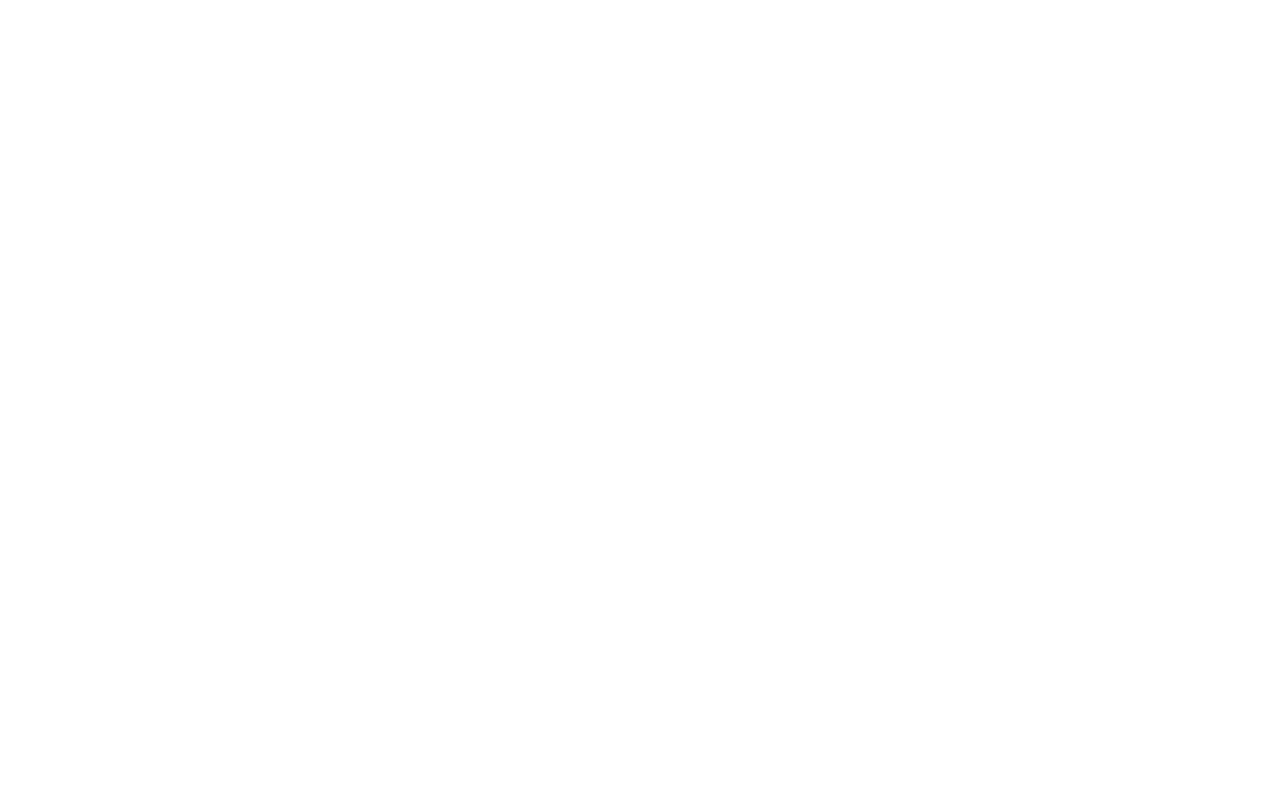
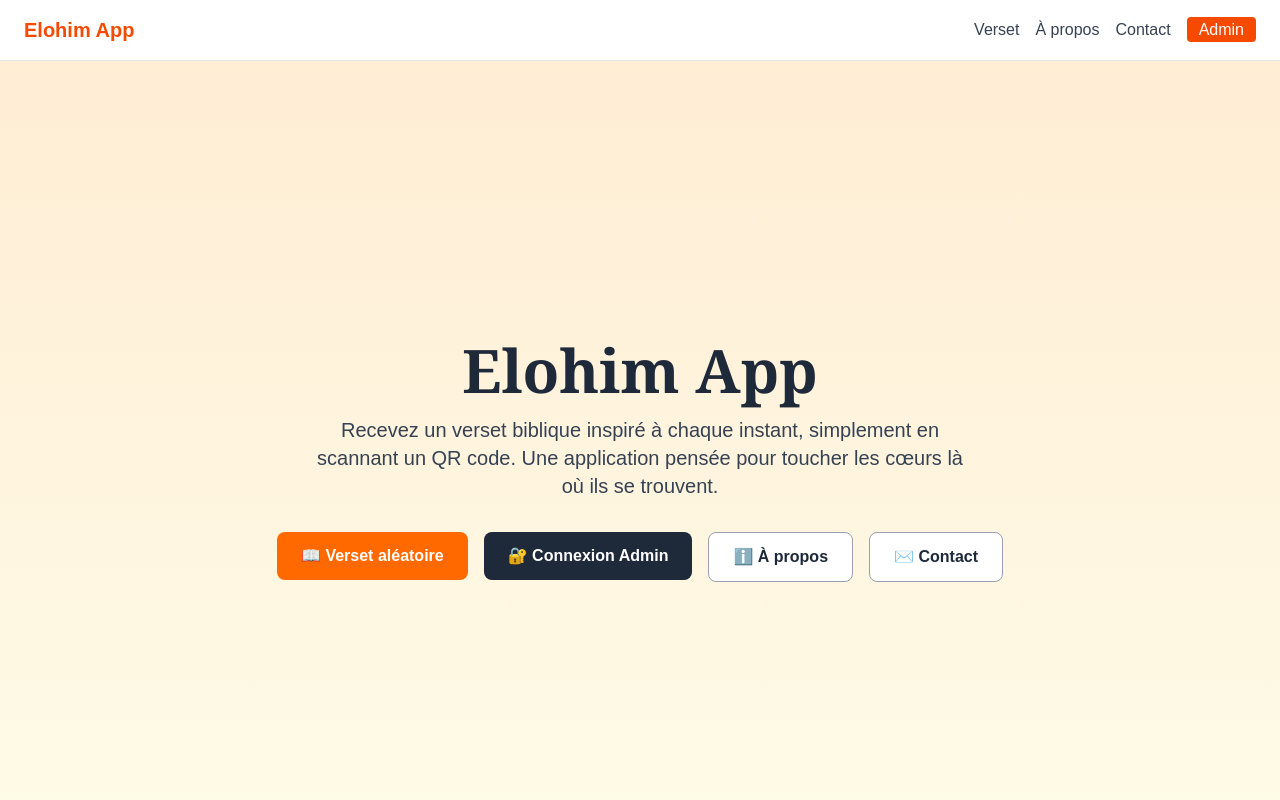
Before and after one commit to SentinellesCrea/elohim-app, a Next.js app: page / in a window 1280 px wide. Before the commit this address had no page. Shown: the top 800 px of the page. Built offline with nearby package versions, Linux system fonts and the light colour scheme.

Commit message:
components

```diff
--- a/app/components/Navbar.js
+++ b/app/components/Navbar.js
@@ -10,7 +10,9 @@
         <Link href="/qr/demo" className="text-gray-700 hover:text-orange-600">Verset</Link>
         <Link href="/about" className="text-gray-700 hover:text-orange-600">À propos</Link>
         <Link href="/contact" className="text-gray-700 hover:text-orange-600">Contact</Link>
-        <Link href="/admin/login" className="text-white bg-orange-600 px-3 py-1 rounded hover:bg-orange-700">Admin</Link>
+        <Link href="/admin/dashboard" className="text-white bg-orange-600 px-3 py-1 rounded hover:bg-orange-700">
+          Admin
+        </Link>
       </div>
     </nav>
   );
--- a/app/components/QRCard.js
+++ b/app/components/QRCard.js
@@ -1,5 +1,4 @@
 'use client';
-import Image from "next/image";
 
 export default function QRCard({ qrUrl, qrLink, domaine, theme }) {
   return (
@@ -7,14 +6,19 @@
       <h3 className="text-lg font-semibold text-gray-800 mb-2">🎯 QR Code généré</h3>
 
       <div className="flex flex-col items-center gap-2">
-        <Image src={qrUrl} alt="QR Code" className="w-40 h-40 object-contain" />
+        {/* ✅ désactivation de l’avertissement ESLint + image classique */}
+        {/* eslint-disable-next-line @next/next/no-img-element */}
+        <img src={qrUrl} alt="QR Code" className="w-40 h-40 object-contain" />
+
         <p className="text-sm text-gray-500">
           Domaine : <strong>{domaine}</strong><br />
           Thème : <strong>{theme}</strong>
         </p>
+
         <a href={qrLink} className="text-blue-600 underline text-sm" target="_blank" rel="noopener noreferrer">
           Accéder au lien
         </a>
+
         <a
           href={qrUrl}
           download="elohim-qrcode.png"
--- a/app/page.js
+++ b/app/page.js
@@ -1,5 +1,40 @@
-import { redirect } from 'next/navigation';
+'use client';
+
+import Link from 'next/link';
 
 export default function HomePage() {
-  redirect('/qr/demo');
+  return (
+    <main className="min-h-screen bg-gradient-to-b from-orange-100 to-yellow-50 flex flex-col items-center justify-center px-2 py-4 text-center">
+      <h1 className="text-4xl md:text-6xl font-bold text-gray-800 mb-4 font-serif">
+        Elohim App
+      </h1>
+      <p className="text-lg md:text-xl text-gray-700 mb-8 max-w-2xl">
+        Recevez un verset biblique inspiré à chaque instant, simplement en scannant un QR code.
+        Une application pensée pour toucher les cœurs là où ils se trouvent.
+      </p>
+
+      <div className="flex flex-wrap gap-4 justify-center">
+        <Link href="/qr/demo">
+          <button className="bg-orange-500 cursor-pointer hover:bg-orange-600 text-white font-semibold px-6 py-3 rounded-lg transition">
+            📖 Verset aléatoire
+          </button>
+        </Link>
+        <Link href="/admin/login">
+          <button className="bg-gray-800 cursor-pointer hover:bg-gray-900 text-white font-semibold px-6 py-3 rounded-lg transition">
+            🔐 Connexion Admin
+          </button>
+        </Link>
+        <Link href="/about">
+          <button className="bg-white cursor-pointer border border-gray-400 hover:bg-gray-200 text-gray-800 font-semibold px-6 py-3 rounded-lg transition">
+            ℹ️ À propos
+          </button>
+        </Link>
+        <Link href="/contact">
+          <button className="bg-white cursor-pointer border border-gray-400 hover:bg-gray-200 text-gray-800 font-semibold px-6 py-3 rounded-lg transition">
+            ✉️ Contact
+          </button>
+        </Link>
+      </div>
+    </main>
+  );
 }
```
